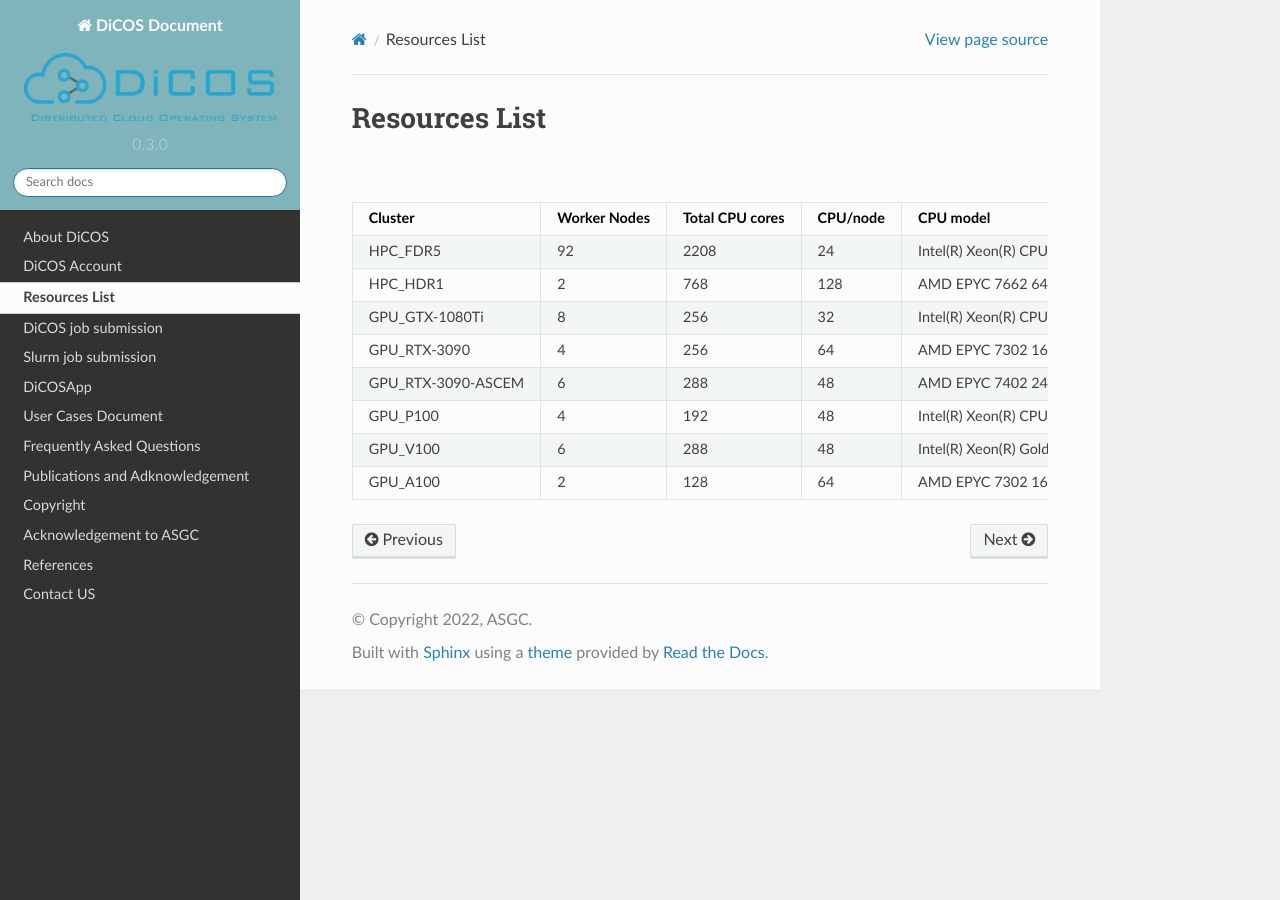
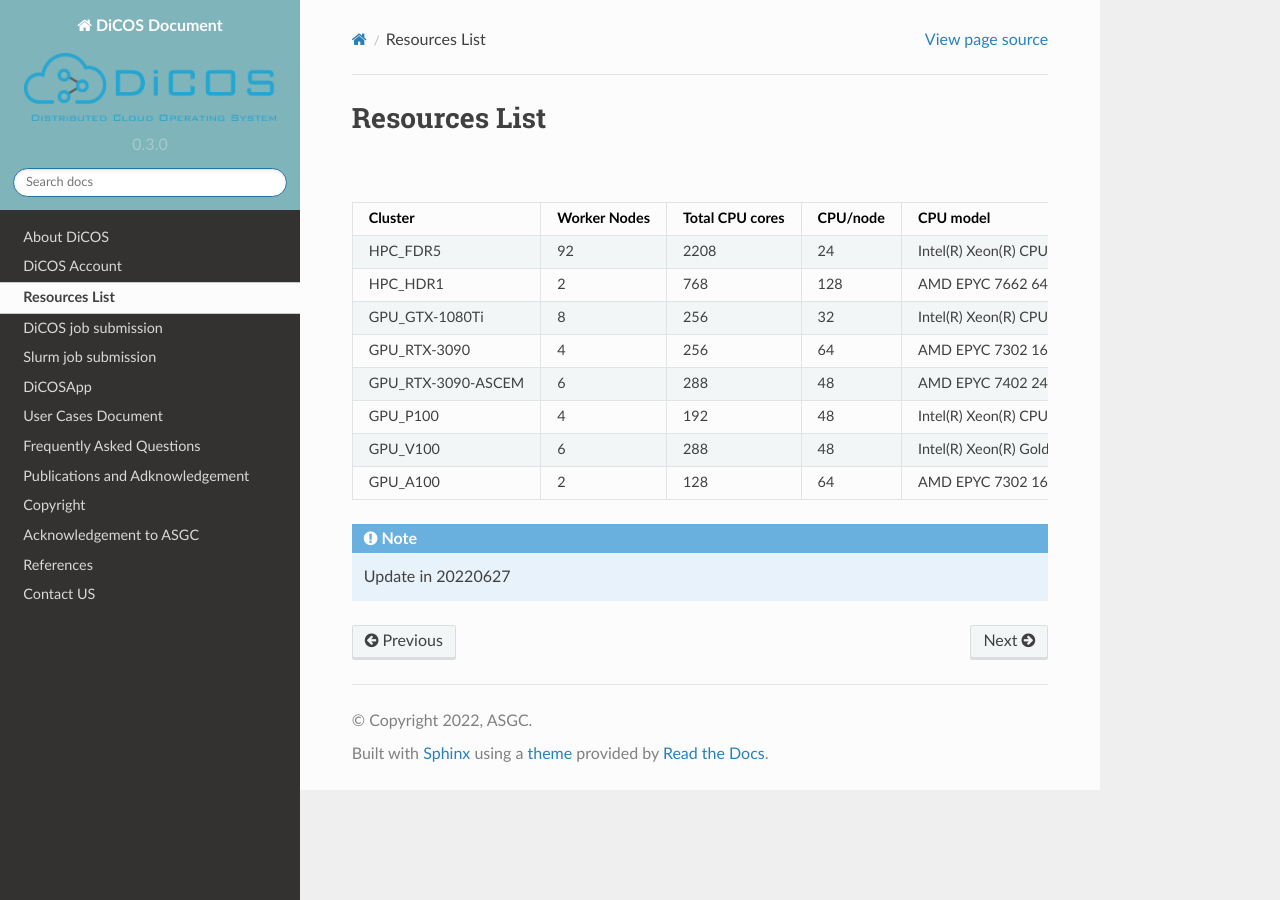
Before and after one commit to ASGCOPS/dicos_document, a Sphinx documentation site: the page built from docs/source/resource_list.rst, in a window 1280 px wide. Built offline with Sphinx 7.4.7 and the Read the Docs theme 2.0.0, drawn with Linux system fonts in a browser that asks for light colours.

Commit message:
Revise resource_list.rst

```diff
--- a/docs/source/resource_list.rst
+++ b/docs/source/resource_list.rst
@@ -1,6 +1,7 @@
 *******************
 Resources List
 *******************
+
 
 .. list-table:: ASGC Resources
    :header-rows: 1
@@ -104,3 +105,7 @@ Resources List
      - A100
      - 8
      - DiCOSApp
+
+.. note::
+
+   Update in 20220627
```
